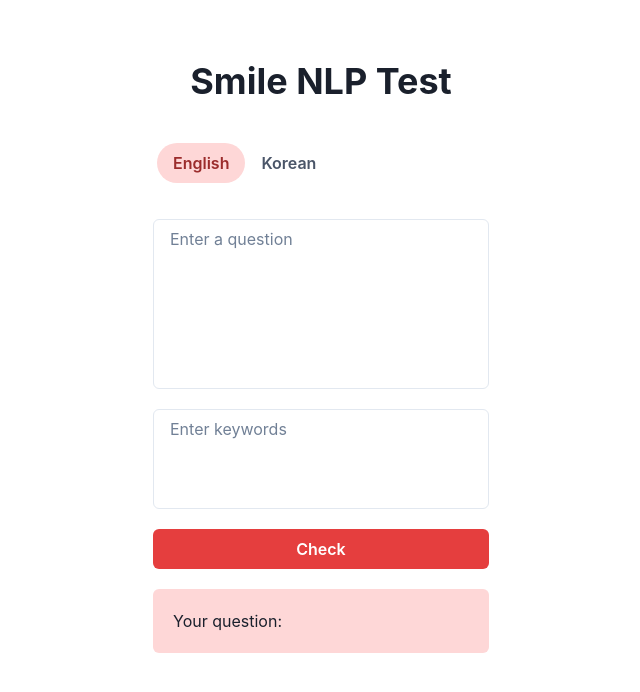
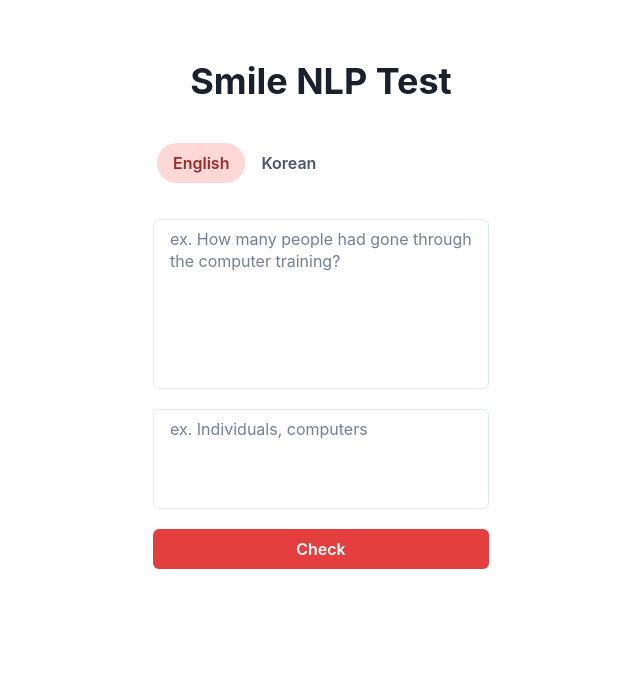
Before and after one commit to jiwonmik/SMILE-Question-Prompter, a React (Vite) app: page / in a window 1280 px wide. Shown: the top 692 px of the page, without its empty margins (319-959 px from the left). Built offline with nearby package versions, Linux system fonts and the light colour scheme.

Commit message:
feat: Add Korean Prompter

```diff
--- a/src/App.tsx
+++ b/src/App.tsx
@@ -13,10 +13,10 @@ function App() {
           </TabList>
           <TabPanels>
             <TabPanel>
-              <Prompter />
+              <Prompter option="eng" />
             </TabPanel>
             <TabPanel>
-              <Prompter />
+              <Prompter option="kor" />
             </TabPanel>
           </TabPanels>
         </Tabs>
--- a/src/api/api.tsx
+++ b/src/api/api.tsx
@@ -1,10 +1,14 @@
 import axios from 'axios';
-import { Input } from 'types/type';
+import { Input } from 'types/api.type';
 
-const BASE_URL = 'http://45.32.89.216/similarity';
+const BASE_URL = 'http://45.32.89.216/similarity/question';
 
 export const fetchData = async (input: Input) => {
-  const response = await axios.post(`${BASE_URL}/question`, input);
-
+  const response = await axios.post(`${BASE_URL}`, input);
   return response;
 };
+
+export const fetchKorData = async (input: Input) => {
+  const response = await axios.post(`${BASE_URL}/korean`, input);
+  return response;
+};
--- a/src/components/Prompter.tsx
+++ b/src/components/Prompter.tsx
@@ -1,22 +1,25 @@
 import { Textarea, Button, Text, Box, Alert, AlertIcon } from '@chakra-ui/react';
 import { useState } from 'react';
-import { Input, SimilarityRes } from 'types/type';
-import { fetchData } from 'api/api';
+import { Input, SimilarityRes } from 'types/api.type';
+import { fetchData, fetchKorData } from 'api/api';
+import { PrompterProps } from 'types/type';
 
-function Prompter() {
-  const [input, setInput] = useState<Input>({
+function Prompter({ option }: PrompterProps) {
+  const InitialInput = {
     question: '',
     keywords: '',
-  });
+  };
+  const [input, setInput] = useState<Input>(InitialInput);
   const [similairty, setSimilarity] = useState<SimilarityRes>();
-
-  const KeywordInputChange = (e: React.ChangeEvent<HTMLTextAreaElement>) => {
-    setInput((prev) => {
-      return { ...prev, keywords: e.target.value };
-    });
-  };
+  const questionPlaceholder =
+    option === 'eng'
+      ? 'ex. How many people had gone through the computer training?'
+      : 'ex. 소리 파형을 측정할 때, 종파를 구분하려면, 어떤 측정기가 필요할까요?';
+  const keywordsPlaceholder = option === 'eng' ? 'ex. Individuals, computers' : 'ex. 파형, 필요';
 
   const OnCheckHandle = () => {
+    switch (option) {
+      case 'eng': {
         fetchData(input).then((res) => {
           setSimilarity(() => {
             return {
@@ -26,6 +29,21 @@ function Prompter() {
             };
           });
         });
+        break;
+      }
+      case 'kor': {
+        fetchKorData(input).then((res) => {
+          console.log(res.data);
+          setSimilarity(() => {
+            return {
+              question: res?.data.question,
+              valid: res?.data.valid,
+              keywords_result: res?.data.keywords_result,
+            };
+          });
+        });
+      }
+    }
   };
 
   return (
@@ -38,15 +56,19 @@ function Prompter() {
           })
         }
         my={5}
-        placeholder="Enter a question"
+        placeholder={questionPlaceholder}
         width="full"
         height="170px"
         resize={'none'}
       />
       <Textarea
         value={input?.keywords}
-        onChange={KeywordInputChange}
-        placeholder="Enter keywords"
+        onChange={(e) =>
+          setInput((prev) => {
+            return { ...prev, keywords: e.target.value };
+          })
+        }
+        placeholder={keywordsPlaceholder}
         width="full"
         height="100px"
         resize={'none'}
@@ -54,11 +76,13 @@ function Prompter() {
       <Button onClick={OnCheckHandle} colorScheme={'red'} width="full" my={5}>
         Check
       </Button>
+      {similairty?.question !== undefined ? (
+        <>
           <Box borderRadius={'md'} bg="red.100" padding={'5'} mb={'5'}>
             <Text>Your question: {similairty?.question}</Text>
+            <Text>Your keywords: {input.keywords}</Text>
           </Box>
-      {similairty?.question ? (
-        similairty?.valid ? (
+          {similairty?.valid ? (
             <Alert status="success">
               <AlertIcon />
               Valid
@@ -68,7 +92,8 @@ function Prompter() {
               <AlertIcon />
               Unvalid
             </Alert>
-        )
+          )}
+        </>
       ) : null}
     </>
   );
```
Also changed, not shown: src/types/api.type.ts (added, +25 -0 lines), src/types/type.ts (+3 -25 lines), src/context/LangContext.tsx (deleted). Lines whose indentation alone changed are shown as unchanged.
